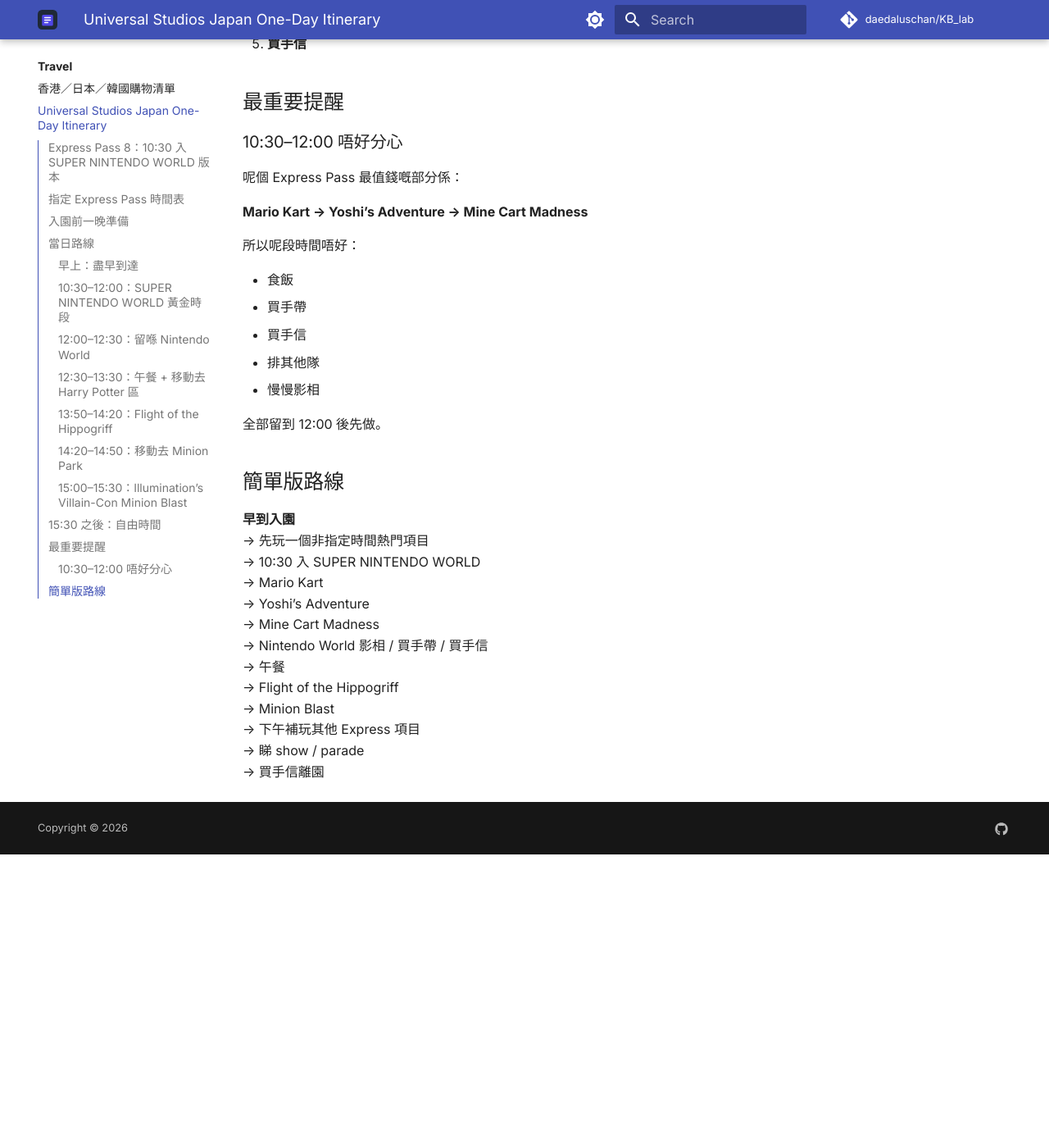
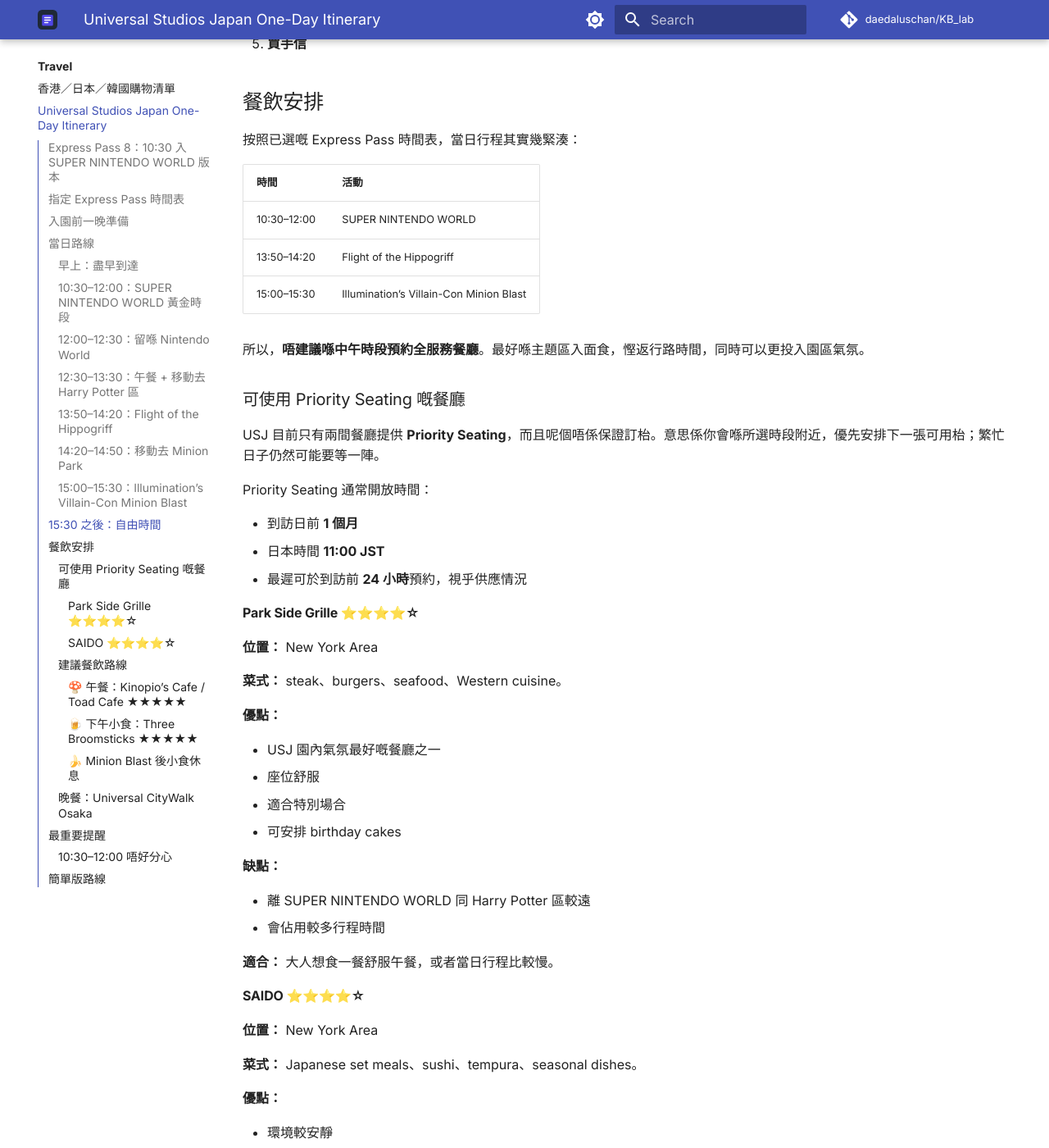
Before and after one commit to daedaluschan/KB_lab, an MkDocs documentation site: the page built from docs/travel/universal-studios-japan-one-day-itinerary.md, in a window 1280 px wide and 1400 px high, scrolled down 4329 px. Shown: the whole window at 82% size. Built offline with MkDocs 1.6.1 and Material for MkDocs 9.7.7, drawn with Linux system fonts in a browser that asks for light colours; comment, search, counter and statistics services are not loaded; before the commit the page ends 5371 px from its top, so only the background shows below that; some of the changed text lies outside the part shown.

Commit message:
Add HK Chinese USJ dining guide to itinerary

```diff
--- a/docs/travel/universal-studios-japan-one-day-itinerary.md
+++ b/docs/travel/universal-studios-japan-one-day-itinerary.md
@@ -153,6 +153,142 @@ tags:
 4. **睇 Parade / Show**
 5. **買手信**
 
+## 餐飲安排
+
+按照已選嘅 Express Pass 時間表，當日行程其實幾緊湊：
+
+| 時間 | 活動 |
+| --- | --- |
+| 10:30–12:00 | SUPER NINTENDO WORLD |
+| 13:50–14:20 | Flight of the Hippogriff |
+| 15:00–15:30 | Illumination’s Villain-Con Minion Blast |
+
+所以，**唔建議喺中午時段預約全服務餐廳**。最好喺主題區入面食，慳返行路時間，同時可以更投入園區氣氛。
+
+### 可使用 Priority Seating 嘅餐廳
+
+USJ 目前只有兩間餐廳提供 **Priority Seating**，而且呢個唔係保證訂枱。意思係你會喺所選時段附近，優先安排下一張可用枱；繁忙日子仍然可能要等一陣。
+
+Priority Seating 通常開放時間：
+
+- 到訪日前 **1 個月**
+- 日本時間 **11:00 JST**
+- 最遲可於到訪前 **24 小時**預約，視乎供應情況
+
+#### Park Side Grille ⭐⭐⭐⭐☆
+
+**位置：** New York Area
+
+**菜式：** steak、burgers、seafood、Western cuisine。
+
+**優點：**
+
+- USJ 園內氣氛最好嘅餐廳之一
+- 座位舒服
+- 適合特別場合
+- 可安排 birthday cakes
+
+**缺點：**
+
+- 離 SUPER NINTENDO WORLD 同 Harry Potter 區較遠
+- 會佔用較多行程時間
+
+**適合：** 大人想食一餐舒服午餐，或者當日行程比較慢。
+
+#### SAIDO ⭐⭐⭐⭐☆
+
+**位置：** New York Area
+
+**菜式：** Japanese set meals、sushi、tempura、seasonal dishes。
+
+**優點：**
+
+- 環境較安靜
+- 適合家庭
+- 日式餐品質素唔錯
+
+**缺點：**
+
+- 一樣需要離開主要遊樂區域
+
+**適合：** 想食日式料理，或者想搵一個安靜啲嘅用餐地方。
+
+### 建議餐飲路線
+
+#### 🍄 午餐：Kinopio’s Cafe / Toad Cafe ★★★★★
+
+**位置：** SUPER NINTENDO WORLD
+
+**建議時間：** **12:00–12:40**
+
+點解適合：
+
+- 啱啱完成 SUPER NINTENDO WORLD 三個 Express 項目
+- 唔需要離開 Nintendo World
+- 日本最受歡迎嘅主題餐廳之一
+
+建議餐點：
+
+- Mario Burger
+- Super Mushroom Soup
+- Question Block Tiramisu
+- Peach Cake
+- Mario drinks
+
+!!! tip "Kinopio’s Cafe 排隊策略"
+    好多遊客一入 SUPER NINTENDO WORLD 就會即刻排隊食 Kinopio’s Cafe。呢份行程先玩遊樂設施，所以大約中午先排，通常會比較合理。
+
+#### 🍺 下午小食：Three Broomsticks ★★★★★
+
+**位置：** Wizarding World of Harry Potter
+
+**建議時間：** **14:20–14:50**
+
+建議餐點：
+
+- Butterbeer
+- Roast Chicken Platter
+- Shepherd’s Pie
+- Fish & Chips
+
+可以享受：
+
+- Hogwarts Castle 景觀
+- Hogsmeade 氣氛
+- 好多影相機會
+
+#### 🍌 Minion Blast 後小食休息
+
+玩完 **Illumination’s Villain-Con Minion Blast** 之後，可以揀快手小食：
+
+- Popcorn
+- Minion cookies
+- Churros
+- Ice cream
+
+### 晚餐：Universal CityWalk Osaka
+
+主要指定時間項目喺下午較後時間已經完成，所以建議晚餐去園外 **Universal CityWalk Osaka** 食。
+
+優點：
+
+- 餐廳選擇更多
+- 性價比通常較好
+- 無園內咁迫
+- 唔需要趕返去玩指定時間項目
+
+建議餐廳：
+
+- Kua’Aina Burger
+- Botejyu
+- TGI Fridays
+- Shabu-Yo
+- Ganko Sushi
+- Starbucks，適合返去前坐低休息
+
+!!! recommendation "呢份行程嘅最佳餐飲建議"
+    呢個時間表建議唔去 Park Side Grille 同 SAIDO。午餐食 **Kinopio’s Cafe**，下午去 **Three Broomsticks** 飲 Butterbeer，喺 Minion Park 食小食，晚餐去 **Universal CityWalk Osaka**。
+
 ## 最重要提醒
 
 ### 10:30–12:00 唔好分心
```
